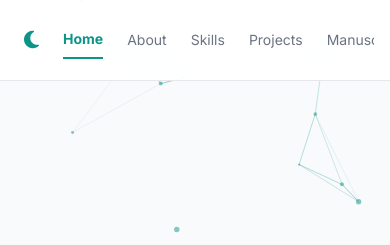
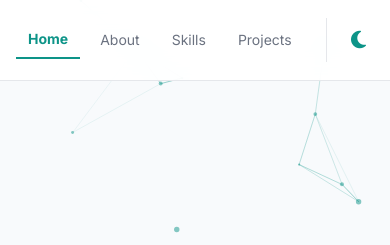
Before and after one commit to deepakshankar810/portfolio, a plain HTML site: page index.html in a window 390 px wide. Shown: the top 245 px of the page. Drawn offline with nearby package versions, Linux system fonts and the light colour scheme.

Commit message:
mobile function try1

```diff
--- a/index.html
+++ b/index.html
@@ -36,15 +36,6 @@
             -ms-overflow-style: none;  /* IE and Edge */
             scrollbar-width: none;  /* Firefox */
         }
-
-        /* Mobile Menu Active State */
-        #mobile-menu:not(.hidden) {
-            animation: slideDown 0.3s ease-out forwards;
-        }
-        @keyframes slideDown {
-            from { opacity: 0; transform: translateY(-10px); }
-            to { opacity: 1; transform: translateY(0); }
-        }
     </style>
 </head>
 <body class="antialiased overflow-hidden h-screen flex flex-col bg-slate-50 dark:bg-[#0B1120] text-slate-700 dark:text-slate-300">
@@ -52,22 +43,27 @@
     <!-- Nav -->
     <nav class="w-full z-50 bg-white/90 dark:bg-[#0B1120]/90 backdrop-blur-md border-b border-gray-200 dark:border-gray-800 flex-shrink-0 relative">
         <div class="max-w-7xl mx-auto px-4">
-            <div class="flex items-center h-20 overflow-hidden">
+            <div class="flex items-center justify-between h-20">
 
-                <!-- THEME SWITCHER (Fixed Left) -->
-                <button onclick="toggleTheme()" class="p-2 rounded-full hover:bg-gray-200 dark:hover:bg-gray-800 transition focus:outline-none transform hover:scale-110 active:scale-95 flex-shrink-0 mr-4" title="Toggle Theme">
-                    <i id="theme-icon" class="fas fa-moon text-teal-600 dark:text-teal-400 text-xl md:text-2xl"></i>
-                </button>
+                <!-- LEFT SIDE: Scrollable Tabs -->
+                <!-- Using flex-1 to take up available space, overflow-x-auto for scrolling -->
+                <div class="flex-1 flex items-center overflow-x-auto no-scrollbar mask-gradient mr-4">
+                    <div class="flex space-x-2 md:space-x-8">
+                        <button onclick="switchTab('home')" class="nav-btn active text-gray-500 dark:text-gray-400 hover:text-teal-600 dark:hover:text-teal-400 transition px-3 py-2 text-sm font-medium whitespace-nowrap">Home</button>
+                        <button onclick="switchTab('about')" class="nav-btn text-gray-500 dark:text-gray-400 hover:text-teal-600 dark:hover:text-teal-400 transition px-3 py-2 text-sm font-medium whitespace-nowrap">About</button>
+                        <button onclick="switchTab('skills')" class="nav-btn text-gray-500 dark:text-gray-400 hover:text-teal-600 dark:hover:text-teal-400 transition px-3 py-2 text-sm font-medium whitespace-nowrap">Skills</button>
+                        <button onclick="switchTab('projects')" class="nav-btn text-gray-500 dark:text-gray-400 hover:text-teal-600 dark:hover:text-teal-400 transition px-3 py-2 text-sm font-medium whitespace-nowrap">Projects</button>
+                        <button onclick="switchTab('manuscripts')" class="nav-btn text-gray-500 dark:text-gray-400 hover:text-teal-600 dark:hover:text-teal-400 transition px-3 py-2 text-sm font-medium whitespace-nowrap">Manuscripts</button>
+                        <button onclick="switchTab('certifications')" class="nav-btn text-gray-500 dark:text-gray-400 hover:text-teal-600 dark:hover:text-teal-400 transition px-3 py-2 text-sm font-medium whitespace-nowrap">Certifications</button>
+                        <button onclick="switchTab('contact')" class="nav-btn text-gray-500 dark:text-gray-400 hover:text-teal-600 dark:hover:text-teal-400 transition px-3 py-2 text-sm font-medium whitespace-nowrap">Contact</button>
+                    </div>
+                </div>
 
-                <!-- Scrollable Tabs (Visible on Mobile & Desktop) -->
-                <div class="flex items-center space-x-6 overflow-x-auto no-scrollbar w-full h-full">
-                    <button onclick="switchTab('home')" class="nav-btn active text-gray-500 dark:text-gray-400 hover:text-teal-600 dark:hover:text-teal-400 transition py-2 text-sm font-medium whitespace-nowrap">Home</button>
-                    <button onclick="switchTab('about')" class="nav-btn text-gray-500 dark:text-gray-400 hover:text-teal-600 dark:hover:text-teal-400 transition py-2 text-sm font-medium whitespace-nowrap">About</button>
-                    <button onclick="switchTab('skills')" class="nav-btn text-gray-500 dark:text-gray-400 hover:text-teal-600 dark:hover:text-teal-400 transition py-2 text-sm font-medium whitespace-nowrap">Skills</button>
-                    <button onclick="switchTab('projects')" class="nav-btn text-gray-500 dark:text-gray-400 hover:text-teal-600 dark:hover:text-teal-400 transition py-2 text-sm font-medium whitespace-nowrap">Projects</button>
-                    <button onclick="switchTab('manuscripts')" class="nav-btn text-gray-500 dark:text-gray-400 hover:text-teal-600 dark:hover:text-teal-400 transition py-2 text-sm font-medium whitespace-nowrap">Manuscripts</button>
-                    <button onclick="switchTab('certifications')" class="nav-btn text-gray-500 dark:text-gray-400 hover:text-teal-600 dark:hover:text-teal-400 transition py-2 text-sm font-medium whitespace-nowrap">Certifications</button>
-                    <button onclick="switchTab('contact')" class="nav-btn text-gray-500 dark:text-gray-400 hover:text-teal-600 dark:hover:text-teal-400 transition py-2 text-sm font-medium whitespace-nowrap">Contact</button>
+                <!-- RIGHT SIDE: Theme Switcher -->
+                <div class="flex-shrink-0 pl-4 border-l border-gray-200 dark:border-gray-700">
+                    <button onclick="toggleTheme()" class="p-2 rounded-full hover:bg-gray-200 dark:hover:bg-gray-800 transition focus:outline-none transform hover:scale-110 active:scale-95" title="Toggle Theme">
+                        <i id="theme-icon" class="fas fa-moon text-teal-600 dark:text-teal-400 text-xl md:text-2xl"></i>
+                    </button>
                 </div>
 
             </div>
```
